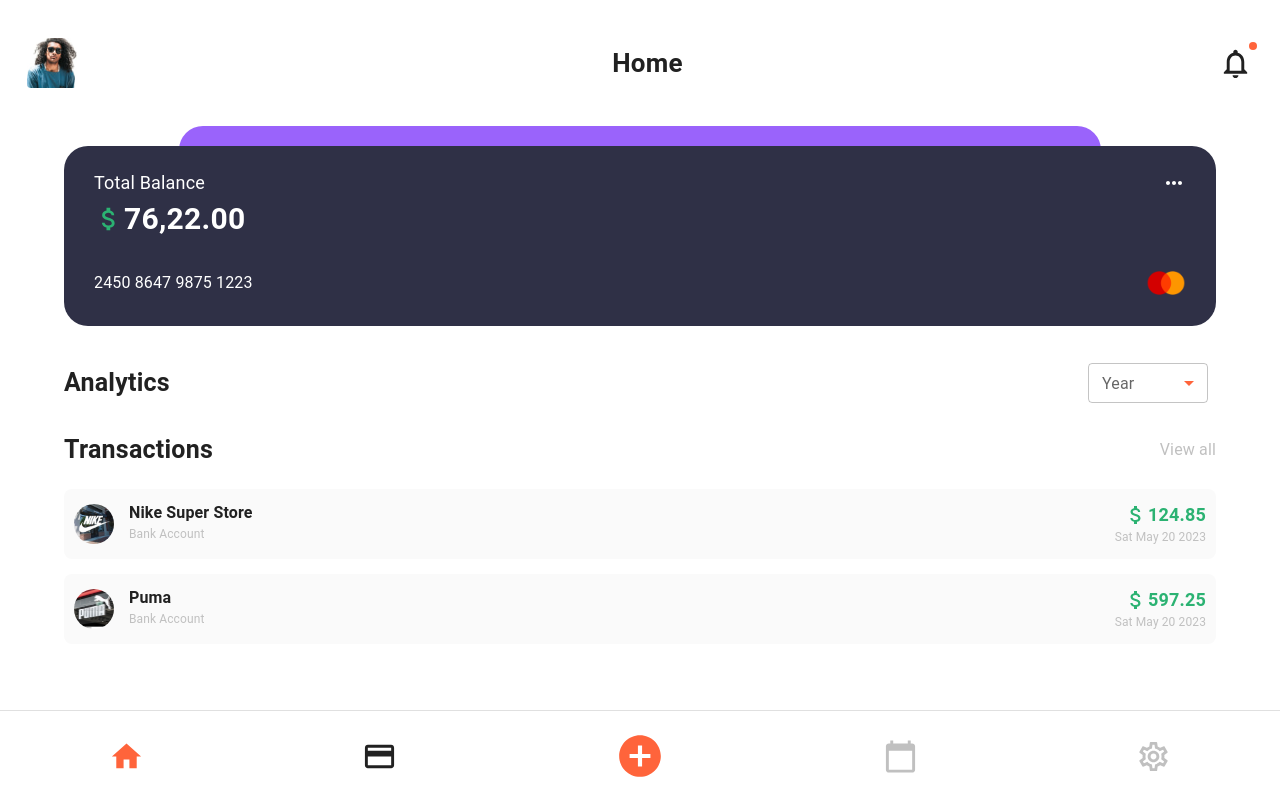
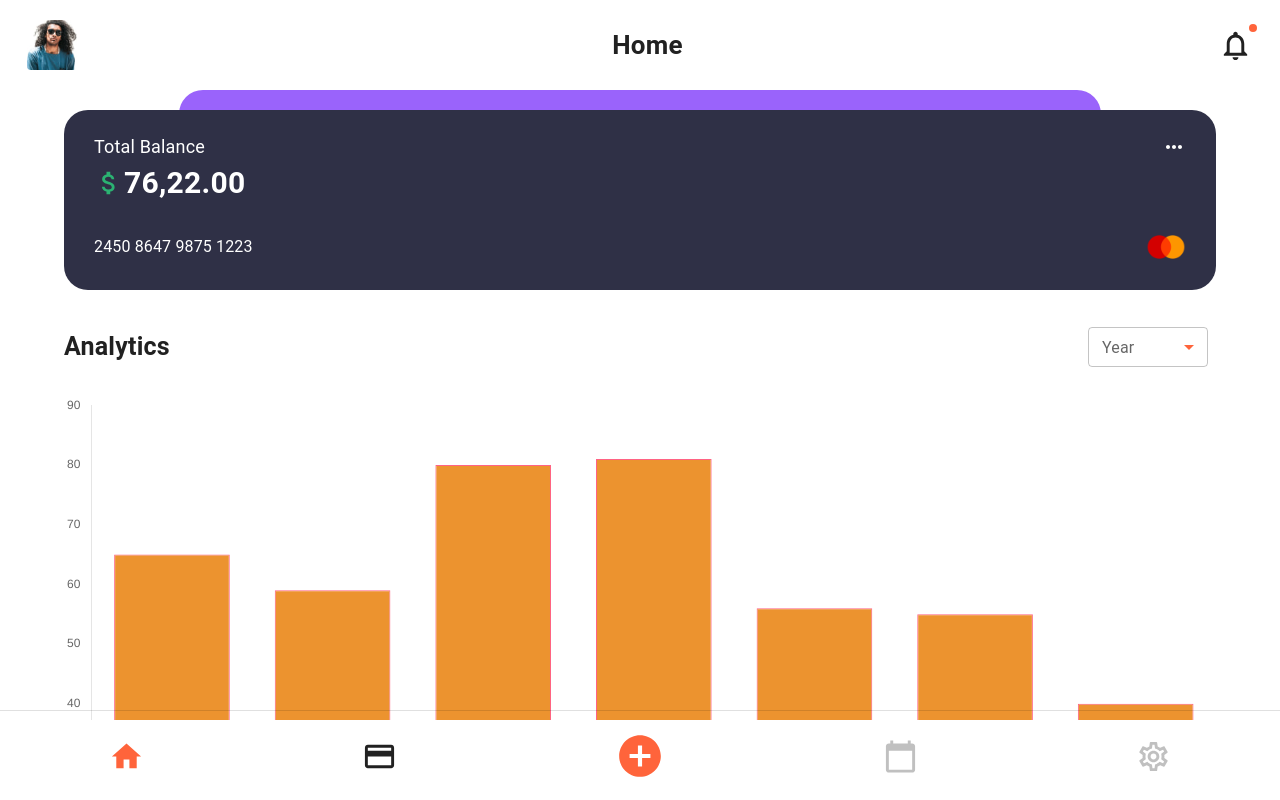
Before and after one commit to BohdanRusn/freysoft, a React (Create React App) app: page / in a window 1280 px wide. Built offline with nearby package versions, Linux system fonts and the light colour scheme.

Commit message:
add analytics

```diff
--- a/package.json
+++ b/package.json
@@ -19,8 +19,11 @@
     "@types/react-redux": "^7.1.25",
     "@types/react-router-dom": "^5.3.3",
     "axios": "^1.4.0",
+    "chart.js": "^4.3.0",
+    "chartjs-plugin-datalabels": "^2.2.0",
     "eslint-config-airbnb": "^19.0.4",
     "react": "^18.2.0",
+    "react-chartjs-2": "^5.2.0",
     "react-dom": "^18.2.0",
     "react-redux": "^8.0.5",
     "react-router-dom": "^6.11.2",
--- a/src/App.tsx
+++ b/src/App.tsx
@@ -18,6 +18,8 @@ function App() {
       <Container
         sx={{
           padding: "0 27px",
+          overflowY: "auto",
+          height: "78.7vh",
         }}
       >
         <Routes>
--- a/src/components/Analytics/Analytics.tsx
+++ b/src/components/Analytics/Analytics.tsx
@@ -1,6 +1,7 @@
 import { Box, FormControl, InputLabel, MenuItem, Select, SelectChangeEvent, Typography } from "@mui/material";
 import React from "react";
 import { useStyles } from "./styles";
+import ChartBar from "./components/Chart";
 
 function Analytics() {
   const styles = useStyles();
@@ -43,6 +44,7 @@ function Analytics() {
           </Select>
         </FormControl>
       </Box>
+      <ChartBar />
     </Box>
   );
 }
--- /dev/null
+++ b/src/components/Analytics/components/Chart.tsx
@@ -0,0 +1,53 @@
+import React from "react";
+import { Bar } from "react-chartjs-2";
+import "chartjs-plugin-datalabels";
+import { Chart, ChartOptions, registerables } from "chart.js";
+
+Chart.register(...registerables);
+
+function ChartBar() {
+  const dataBar = {
+    labels: ["Jan", "Feb", "Mar", "Apr", "May", "Jun", "Jul"],
+    datasets: [
+      {
+        backgroundColor: "#EC932F",
+        borderColor: "rgba(255,99,132,1)",
+        borderWidth: 1,
+        hoverBackgroundColor: "rgba(255,99,132,0.4)",
+        hoverBorderColor: "rgba(255,99,132,1)",
+        data: [65, 59, 80, 81, 56, 55, 40],
+      },
+    ],
+  };
+
+  const options: ChartOptions = {
+    responsive: true,
+    plugins: {
+      legend: {
+        display: false,
+      },
+      datalabels: {
+        display: true,
+        color: "black",
+      },
+      title: {
+        display: false,
+      },
+    },
+    scales: {
+      x: {
+        grid: {
+          display: false,
+        },
+      },
+      y: {
+        grid: {
+          display: false,
+        },
+      },
+    },
+  };
+  return <Bar data={dataBar} options={options as any} width={100} height={50} />;
+}
+
+export default ChartBar;
--- a/src/components/Header/components/StyledBody.tsx
+++ b/src/components/Header/components/StyledBody.tsx
@@ -2,7 +2,7 @@ import { styled } from "@mui/material";
 
 const StyledHeaderBody = styled("header")({
   backgroundColor: "#fff",
-  padding: "38px 27px",
+  padding: "20px 27px",
   display: "flex",
   alignItems: "center",
   justifyContent: "space-between",
```
Also changed, not shown: .eslintrc.json.
